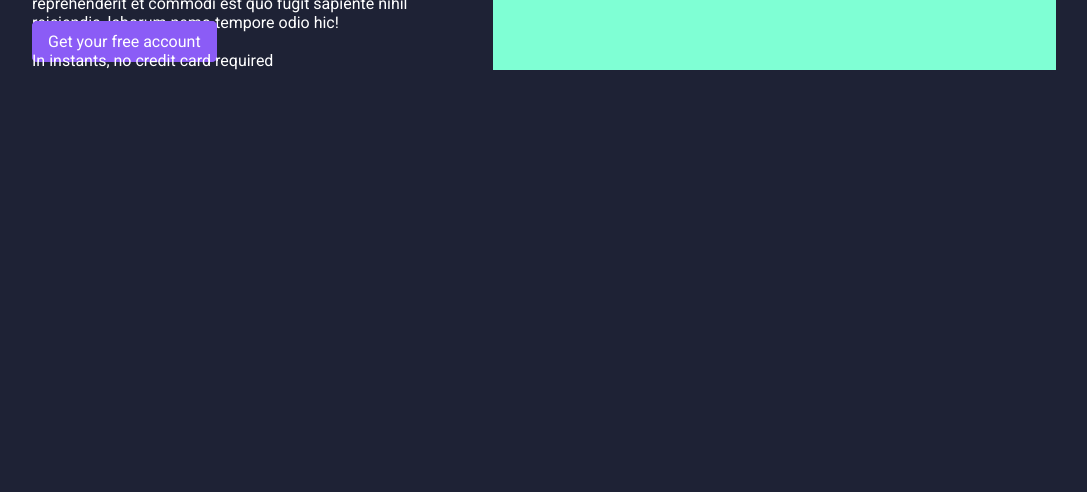
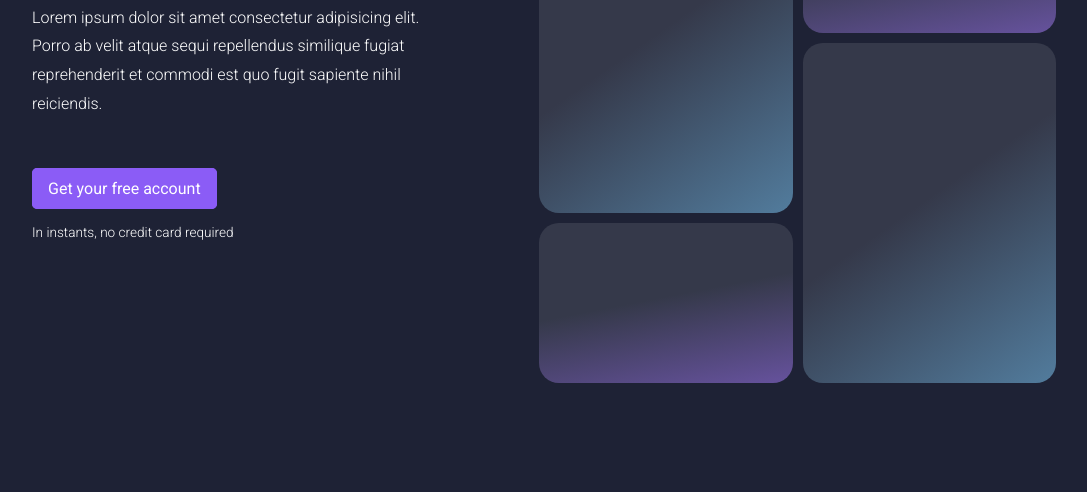
Before and after one commit to F-gsantos/Front-end, a plain HTML site: page Projeto 1/projeto.html in a window 1280 px wide. Shown: the part 308-800 px from the top of the page, without its empty margins (96-1183 px from the left). Drawn offline with Linux system fonts and the light colour scheme.

Commit message:
continuação css projeto 1

```diff
--- a/Projeto 1/projeto.css
+++ b/Projeto 1/projeto.css
@@ -83,7 +83,7 @@ nav img{
 .direita{
     width: 55%;
     min-width: 380px;
-    background-color: aquamarine;
+
 }
 
 .banner-header h2{
@@ -92,3 +92,74 @@ nav img{
     color: #8b5cf6;
     letter-spacing: 2px;
 }
+
+.banner-header h1{
+
+    margin-top: 20px;
+    font-size: 2.2rem;
+
+}
+
+.banner-header p{
+    margin: 20px 0 60px 0;
+    font-weight: 300;
+    line-height: 1.8rem;
+}
+
+.banner-header .mini-message{
+    font-size: 0.85rem;
+}
+
+.dashboard{
+    display: flex;
+    gap: 10px;
+    justify-content: flex-end;
+}
+
+
+.group-blocks{
+    width: 45%;
+    max-width: 270px;
+
+}
+
+.bloco {
+    height: 300px;
+    background: #444;
+    padding: 20px;
+    border-radius: 20px;
+    box-shadow: 0 4px 8px rgba(0, 0, 0, 0,1);
+    margin-block: 10px;
+
+}
+
+.bloco-maior{
+    height: 300px;
+    background: rgb(53,57,74);
+    background: linear-gradient(145deg, rgba(53,57,74,1) 47%, rgba(82,124,157,1) 100%);
+
+}
+
+.bloco-menor{
+    height: 120px;
+    background: rgb(53,57,74);
+    background: linear-gradient(169deg, rgba(53,57,74,1) 47%, rgba(102,82,157,1) 100%);
+}
+
+@media screen and (max-width: 862px){
+    .banner-header .esquerda{
+        width: 100%;
+    }
+    .banner-header .direita{
+        width: 100%;
+    }
+    .dashboard{
+        justify-content: center;
+    }
+}
+
+@media screen and (max-width: 768px){
+    nav ul{
+        display: none;
+    }
+}
--- a/Projeto 1/projeto.html
+++ b/Projeto 1/projeto.html
@@ -48,8 +48,8 @@
                     <p>
                         Lorem ipsum dolor sit amet consectetur adipisicing elit.
                         Porro ab velit atque sequi repellendus similique fugiat
-                        reprehenderit et commodi est quo fugit sapiente nihil reiciendis,
-                        laborum nemo tempore odio hic!
+                        reprehenderit et commodi est quo fugit sapiente nihil reiciendis.
+
                     </p>
                     <a href="#" class="btn"> Get your free account</a>
                     <p class="mini-message">In instants, no credit card required</p>
```
